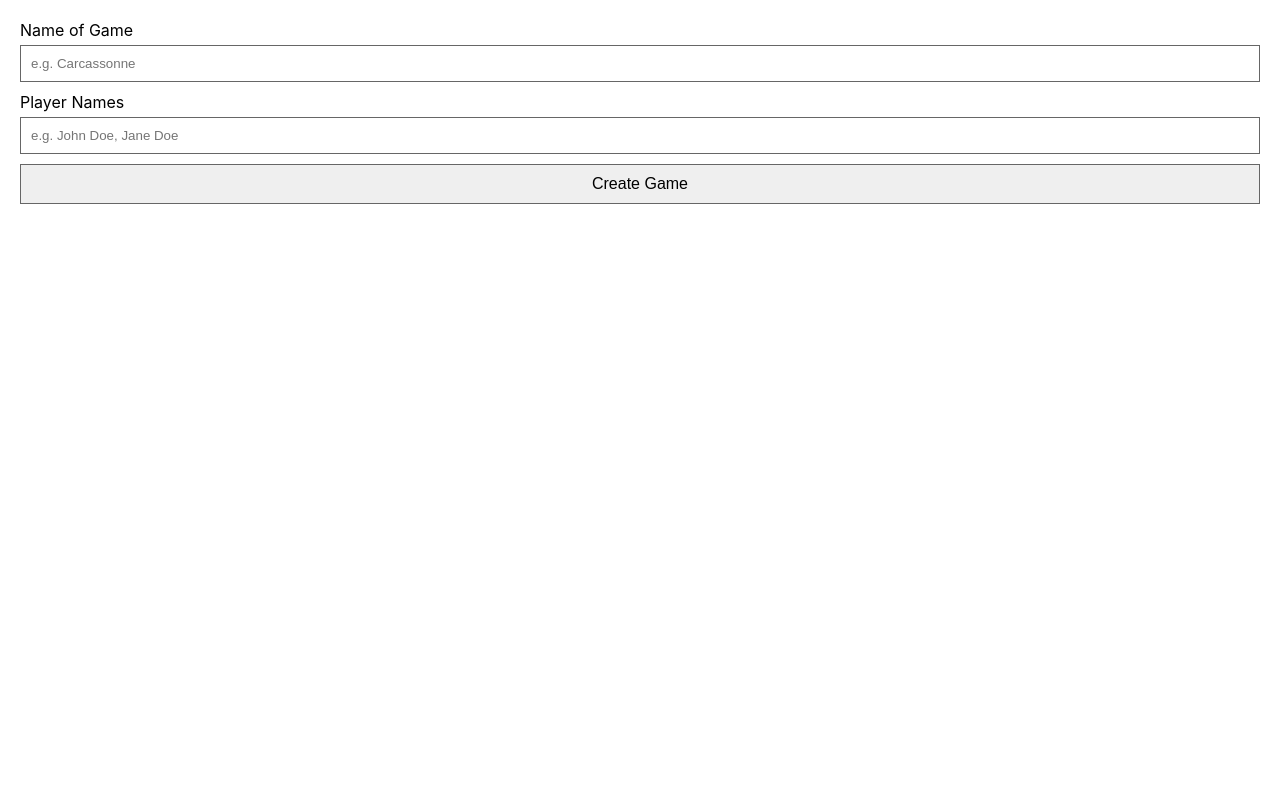
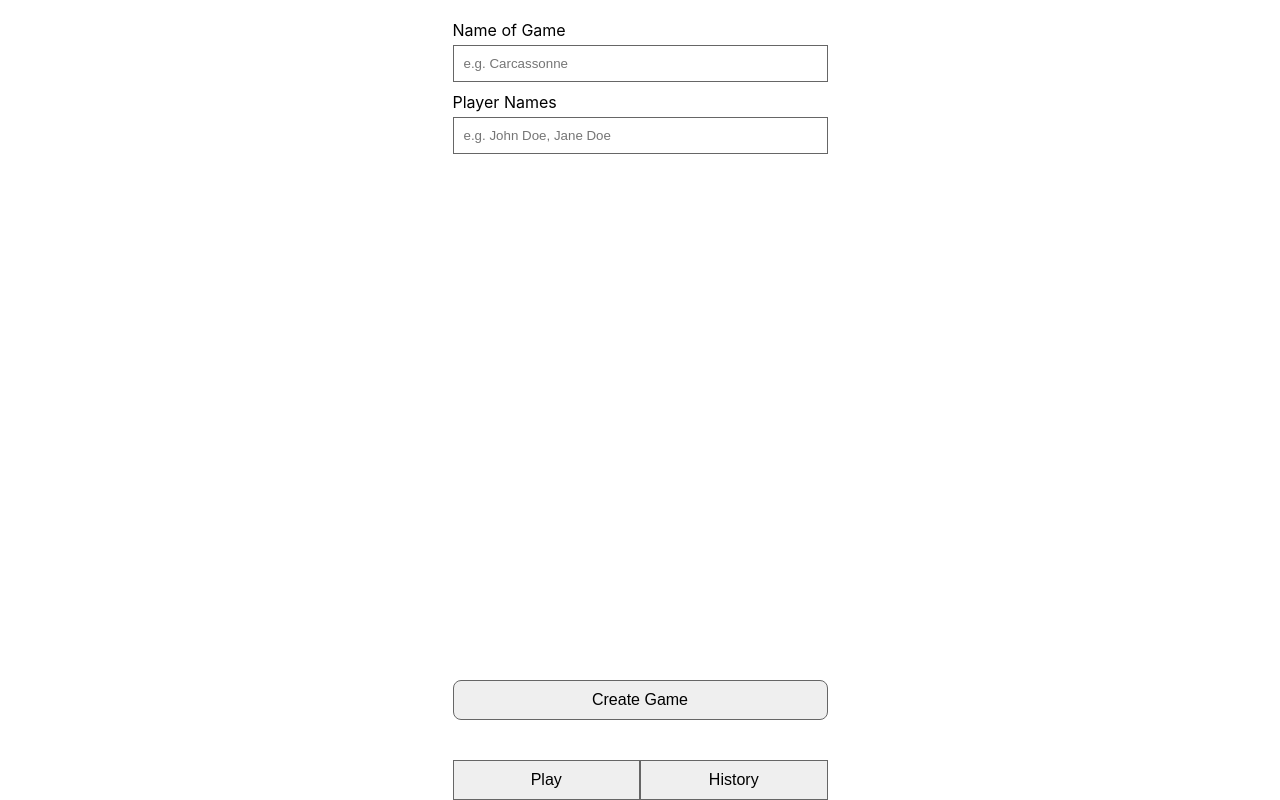
Before and after one commit to paula-roesler/scorekeeper, a React (Create React App) app: page / in a window 1280 px wide. Built offline with nearby package versions, Linux system fonts and the light colour scheme.

Commit message:
Add Navigation and css styling to button

```diff
--- a/src/App.css
+++ b/src/App.css
@@ -1,3 +1,5 @@
 .App {
   padding: 20px;
+  max-width: 375px;
+  margin: 0 auto;
 }
--- a/src/App.js
+++ b/src/App.js
@@ -1,10 +1,12 @@
 import './App.css';
-import GameForm from './components/GameForm/GameForm'
+import GameForm from './components/GameForm'
+import Navigation from './components/Navigation'
 
 function App() {
   return (
     <div className="App">
       <GameForm />
+      <Navigation />
     </div>
   );
 }
--- a/src/components/Button/Button.css
+++ b/src/components/Button/Button.css
@@ -2,4 +2,8 @@
     padding: 10px;
     border: 1px solid #666;
     font-size: 16px;
+    position: absolute;
+    bottom: 80px;
+    width: 375px;
+    border-radius: 8px;
 }
--- /dev/null
+++ b/src/components/Navigation/Navigation.css
@@ -0,0 +1,16 @@
+.Navigation {
+    display: grid;
+    grid-template-columns: 1fr 1fr;
+    position: fixed;
+    bottom: 0;
+    margin: 0 auto;
+    width: 100%;
+    max-width: 375px;
+}
+
+.Navigation__button {
+    padding: 10px;
+    font-size: 16px;
+    border: 1px solid #666;
+    font-size: 16px;
+}
--- /dev/null
+++ b/src/components/Navigation/Navigation.jsx
@@ -0,0 +1,10 @@
+import './Navigation.css'
+
+export default function Navigation({onNavigate}) {
+    return (
+        <nav className="Navigation">
+            <button onclick={onNavigate} className="Navigation__button">Play</button>
+            <button onclick={onNavigate} className="Navigation__button">History</button>
+        </nav>
+    )
+}
--- /dev/null
+++ b/src/components/Navigation/index.js
@@ -0,0 +1 @@
+export {default} from './Navigation'
```
